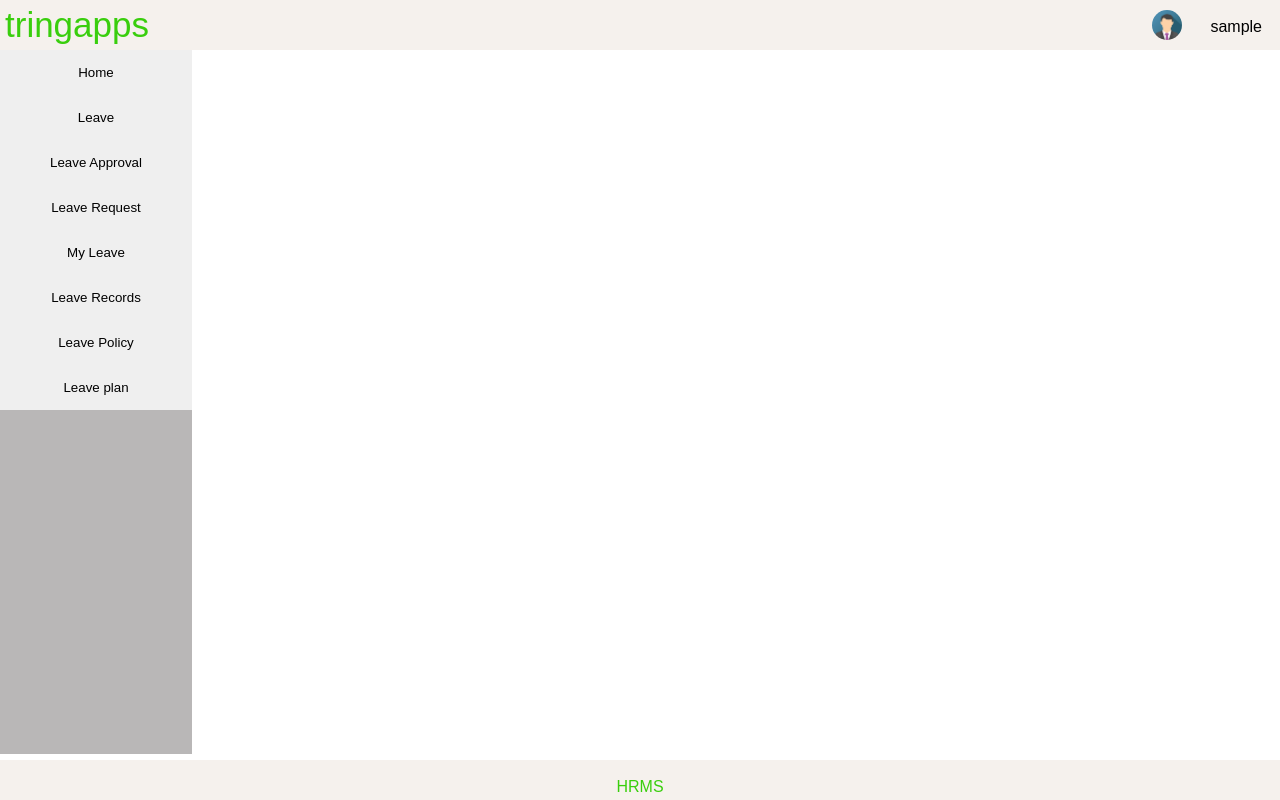
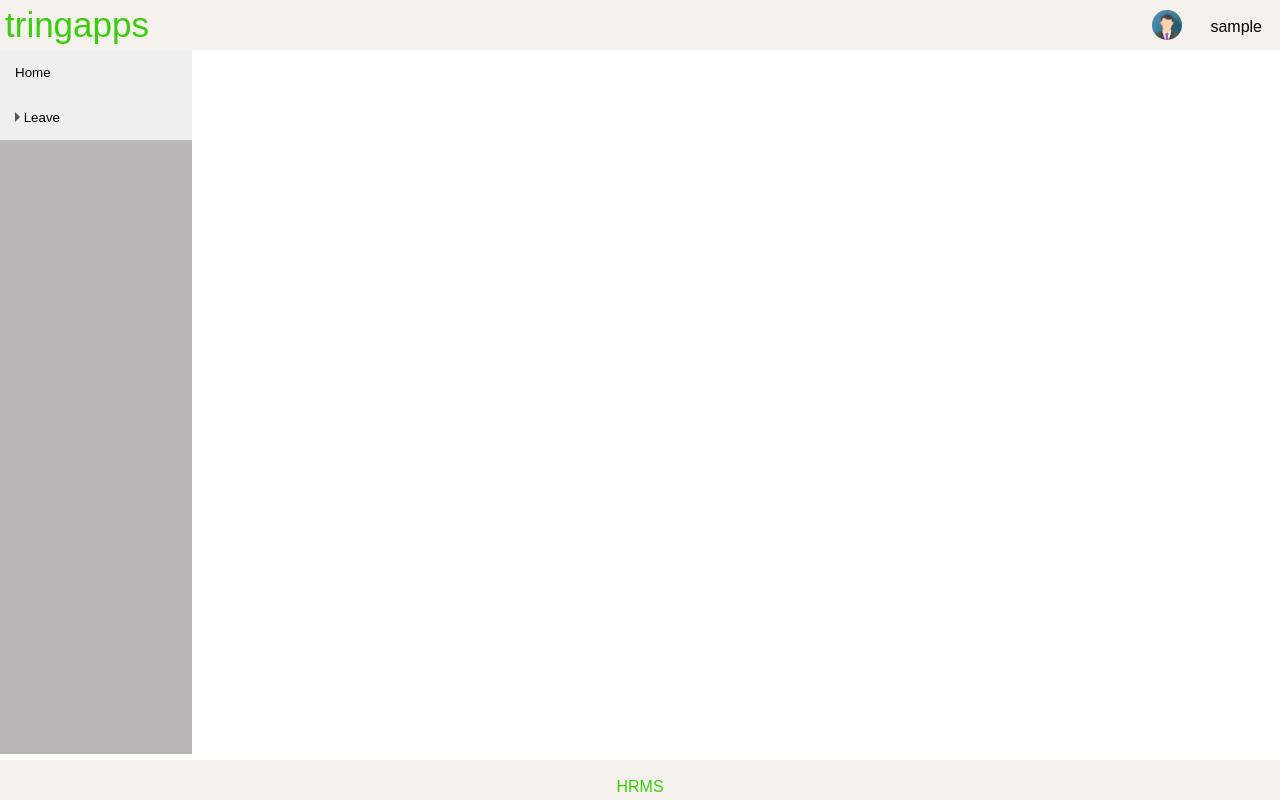
Before and after one commit to Mokesh-off/hrms, a React (Create React App) app: page /dashboard in a window 1280 px wide. Built offline with nearby package versions, Linux system fonts and the light colour scheme; sample sign-in values are in the browser's storage.

Commit message:
Feature/leave record (#13)
change made: Leave record added

```diff
--- a/src/App.js
+++ b/src/App.js
@@ -1,6 +1,6 @@
 import React, { Component } from 'react';
 import './App.css';
-import { BrowserRouter as Router, Route } from 'react-router-dom';
+import { BrowserRouter as Router, Route, Switch } from 'react-router-dom';
 import Login from './components/Login/Login'
 import Dashboard from './components/Dashboard/Dashboard';
 import LeaveIndex from './components/LeaveApproval/leaveIndex';
@@ -14,12 +14,14 @@ class App extends Component {
       <div>
   <Router>
       <div>
+        <Switch>
         <Route exact strict path="/" component={Login} />
         <Route exact strict path="/dashboard" component={Dashboard} />
         <Route exact strict path="/leaverequests" component={LeaveIndex} />
         <Route exact strict path="/dashboard" component = {Dashboard} />
         <Route exact strict path = "/leaverequest" component = {LeaveReq}/>
         <Route exact strict path ="/leaveRecords" component={LeaveRecordIndex} />
+        </Switch>
       </div>
   </Router>
  </div>
--- a/src/components/Dashboard/DummyComponent.css
+++ /dev/null
@@ -1,6 +0,0 @@
-.rightComponent{
-    margin-top: 50px;
-    margin-left: 15vw;
-    margin-bottom:40px;
-    position: fixed;
-}
--- a/src/components/SideNav/SideNav.css
+++ b/src/components/SideNav/SideNav.css
@@ -22,12 +22,13 @@
   background-color:#ffe4c4;
 }
 
-.sidenav > button {
+.sidenav button{
   padding: 15px;
   width: 100%;
   border: none;
   cursor: pointer;
   transition: all 1s ease-in;
+  text-align: unset;
 }
 
 .sidenav button:hover{
@@ -48,3 +49,29 @@
 .employeeCss{
   display: none;
 }
+.sidenavHide{
+  overflow: hidden;
+  height: 0;
+  display: none;
+}
+.sidenavDisplay{
+  overflow: hidden;
+  height: 60vh;
+  margin-top: 0px !important;
+}
+.triangle-right {
+	width: 0;
+  height: 0;
+  display: inline-block;
+	border-top: 5px solid transparent;
+	border-left: 5px solid #555;
+	border-bottom: 5px solid transparent;
+}
+.triangle-down {
+	width: 0;
+  height: 0;
+  display: inline-block;
+	border-left: 5px solid transparent;
+	border-right: 5px solid transparent;
+	border-top: 5px solid #555;
+}
--- a/src/components/SideNav/SideNav.jsx
+++ b/src/components/SideNav/SideNav.jsx
@@ -1,22 +1,42 @@
-import React, { Component } from "react";
-import { Link, Redirect } from "react-router-dom";
-import "./SideNav.css";
+import React, {Component} from 'react';
+import { Link, Redirect } from 'react-router-dom';
+import './SideNav.css';
 
 //import LeaveApprovals from './LeaveApproval'
 
-class SideNav extends Component {
-  constructor(props) {
-    super(props);
-    this.state = {
-      navFlag: "",
-      employeeVisibility: ""
-    };
-    this.navigation = this.navigation.bind(this);
+class SideNav extends Component{
+constructor(props){
+  super(props)
+  this.state={
+    navFlag:'',
+    employeeVisibility : '',
+    showButtons:'sidenavHide',
+    cssShape:'triangle-right'
   }
+  this.navigation=this.navigation.bind(this)
+  this.showButtonsFunction=this.showButtonsFunction.bind(this)
+}
+showButtonsFunction(){
+  console.log('showbuttons called')
+  if(this.state.showButtons==='sidenavHide'){
+    console.log('if condition')
+    return this.setState(
+      {showButtons:this.state.showButtons='sidenavDisplay sidenav',
+      cssShape:this.state.cssShape='triangle-down'}
 
-  navigation(e, Link) {
-    this.setState({ navFlag: (this.state.navFlag = Link) });
+      )
   }
+  else if(this.state.showButtons==='sidenavDisplay sidenav'){
+    console.log('else-if condition')
+    return this.setState(
+      {showButtons:this.state.showButtons='sidenavHide',
+      cssShape:this.state.cssShape='triangle-right'}
+    )
+  }
+}
+navigation(e,Link){
+  this.setState({navFlag:this.state.navFlag=Link})
+}
 
   // class SideNav extends Component {
   //   constructor(props) {
@@ -65,27 +85,23 @@ class SideNav extends Component {
     return (
       <div className="sidenav">
         <button>Home</button>
-        <button>Leave</button>
-        {/* <Link to="/leaverequests"><button className="link">Leave Approval</button></Link> */}
-        <button onClick={e => this.navigation(e, "/leaverequests")}>
-          Leave Approval
-        </button>
-        <button onClick={e => this.navigation(e, "/leaverequest")}>
-          {" "}
-          Leave Request
-        </button>
-        <button>My Leave</button>
-        <button
-          className={this.state.employeeVisibility}
-          onClick={e => this.navigation(e, "/leaveRecords")}
-        >
-          Leave Records
-        </button>
-        <button onClick={this.props.onSubmit} id="LeavePolicy">
+
+        <button onClick={()=>this.showButtonsFunction()}>
+        <span className={this.state.cssShape}></span> Leave</button>
+
+        <div className= {this.state.showButtons} >
+          <button onClick={e=>this.navigation(e,'/leaverequests')}>Leave Approval</button>
+          <button onClick={e=>this.navigation(e,'/leaverequest')}> Leave Request</button>
+          <button>My Leave</button>
+          <button className={this.state.employeeVisibility}
+          onClick={e=>this.navigation(e,'/leaveRecords')}>Leave Records</button>
+          <button>Leave Policy</button>
+          <button className={this.state.employeeVisibility}>Leave plan</button>
+          <button onClick={this.props.onSubmit} id="LeavePolicy">
           {" "}
           Leave Policy
-        </button>
-        <button className={this.state.employeeVisibility}>Leave plan</button>
+         </button>
+        </div>
       </div>
     );
   }
```
Also changed, not shown: src/components/Dashboard/DummyComponent.jsx (deleted, +0 -17 lines), src/components/Header/Header.jsx (+5 -5 lines). Lines whose indentation alone changed are shown as unchanged.
